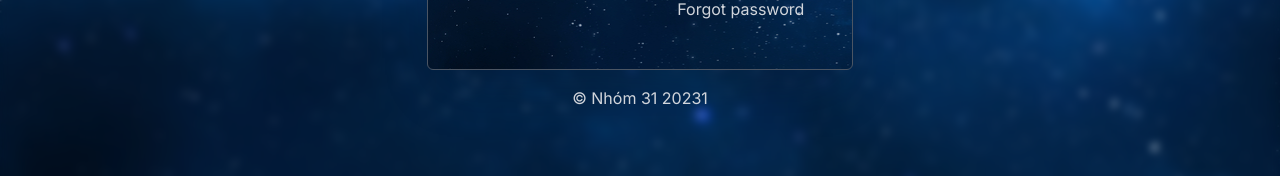
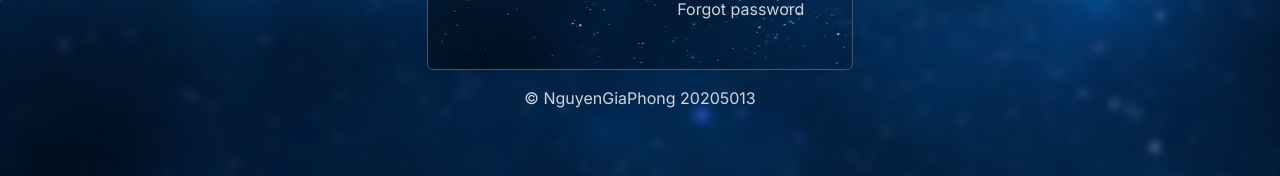
Before and after one commit to jadepegasus/web-mxh, a React (Create React App) app in the folder frontend/: page / in a window 1280 px wide. Shown: the part 595-771 px from the top of the page. Built offline with nearby package versions, Linux system fonts and the light colour scheme; no server answers.

Commit message:
project2

```diff
--- a/frontend/src/Auth/Login.jsx
+++ b/frontend/src/Auth/Login.jsx
@@ -269,7 +269,7 @@ const Login = () => {
             </div>
           </div>
 
-          <div className="p-4 text-gray-300">© Nhóm 31 20231</div>
+          <div className="p-4 text-gray-300">© NguyenGiaPhong 20205013</div>
         </div>
       </div>
     );
--- a/frontend/src/env.js
+++ b/frontend/src/env.js
@@ -1,4 +1,4 @@
 // const host = "https://192.168.1.108:443"
-// const host = "https://localhost:443"
-const host = ''
+const host = "https://localhost:443"
+// const host = ''
 export { host }
```
Also changed, not shown: 1 other file (tests, documents, lock files or other folders).
